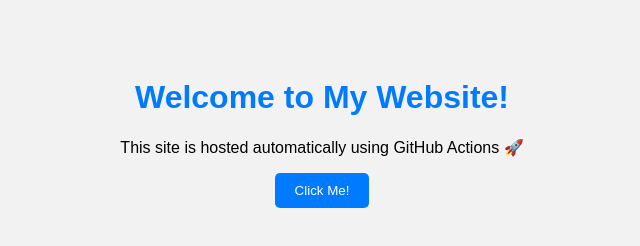
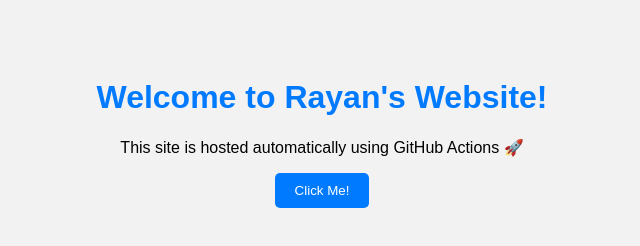
Before and after one commit to Rayan-Farhan/Github-Actions, a plain HTML site: page index.html in a window 1280 px wide. Shown: the whole page, without its empty margins (318-958 px from the left). Drawn offline with Linux system fonts and the light colour scheme.

Commit message:
Update index.html

```diff
--- a/index.html
+++ b/index.html
@@ -7,7 +7,7 @@
   <link rel="stylesheet" href="style.css">
 </head>
 <body>
-  <h1>Welcome to My Website!</h1>
+  <h1>Welcome to Rayan's Website!</h1>
   <p>This site is hosted automatically using GitHub Actions 🚀</p>
 
   <button onclick="showMessage()">Click Me!</button>
```
